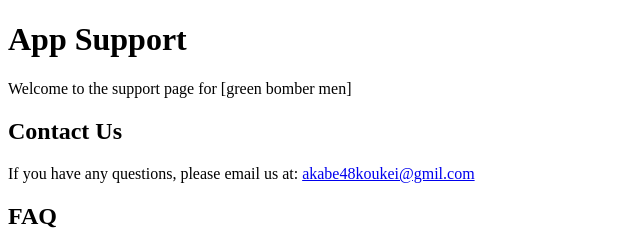
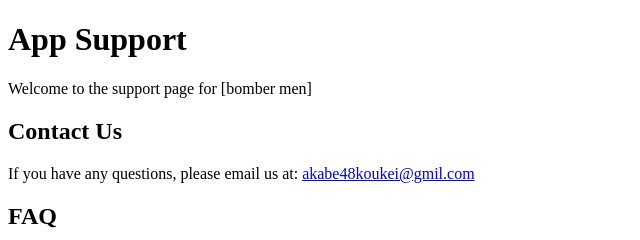
Before and after one commit to 06190528/green-bomber-men-support, a plain HTML site: page docs/index.html in a window 1280 px wide. Shown: the top 240 px of the page, 0-640 px from the left. Drawn offline with Linux system fonts and the light colour scheme.

Commit message:
Update index.html

```diff
--- a/docs/index.html
+++ b/docs/index.html
@@ -7,7 +7,7 @@
 </head>
 <body>
     <h1>App Support</h1>
-    <p>Welcome to the support page for [green bomber men]</p>
+    <p>Welcome to the support page for [bomber men]</p>
     <section>
         <h2>Contact Us</h2>
         <p>If you have any questions, please email us at: <a href="mailto:">akabe48koukei@gmil.com</a></p>
```
